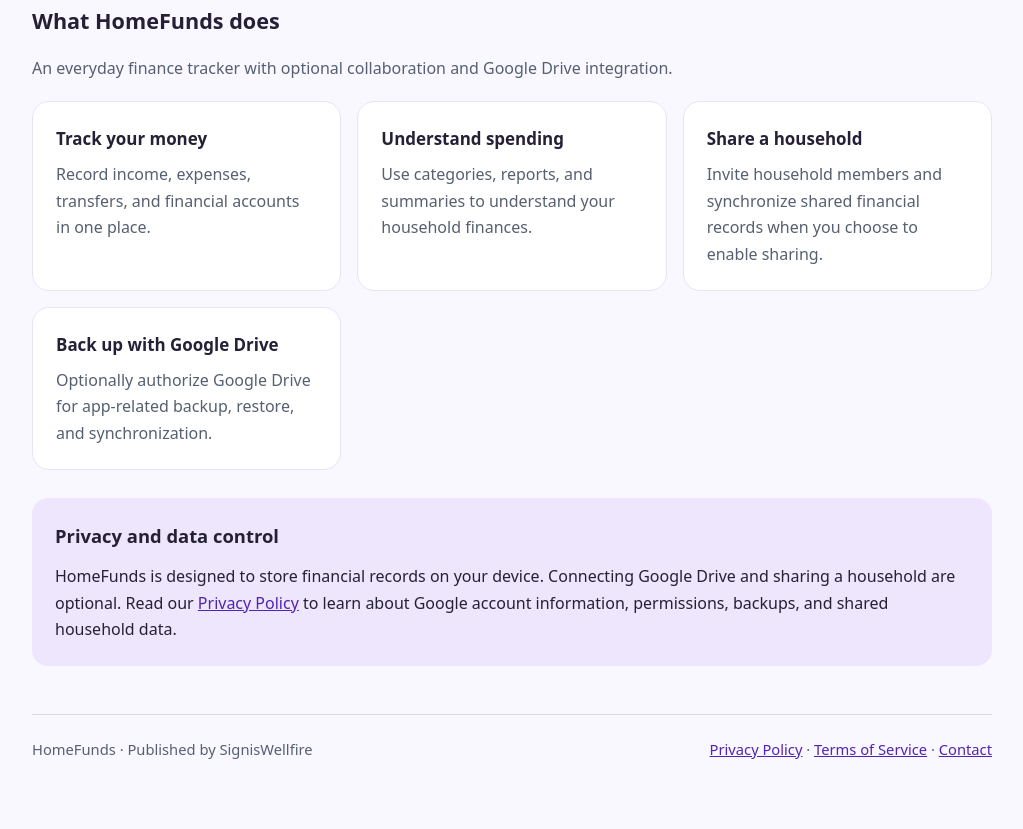
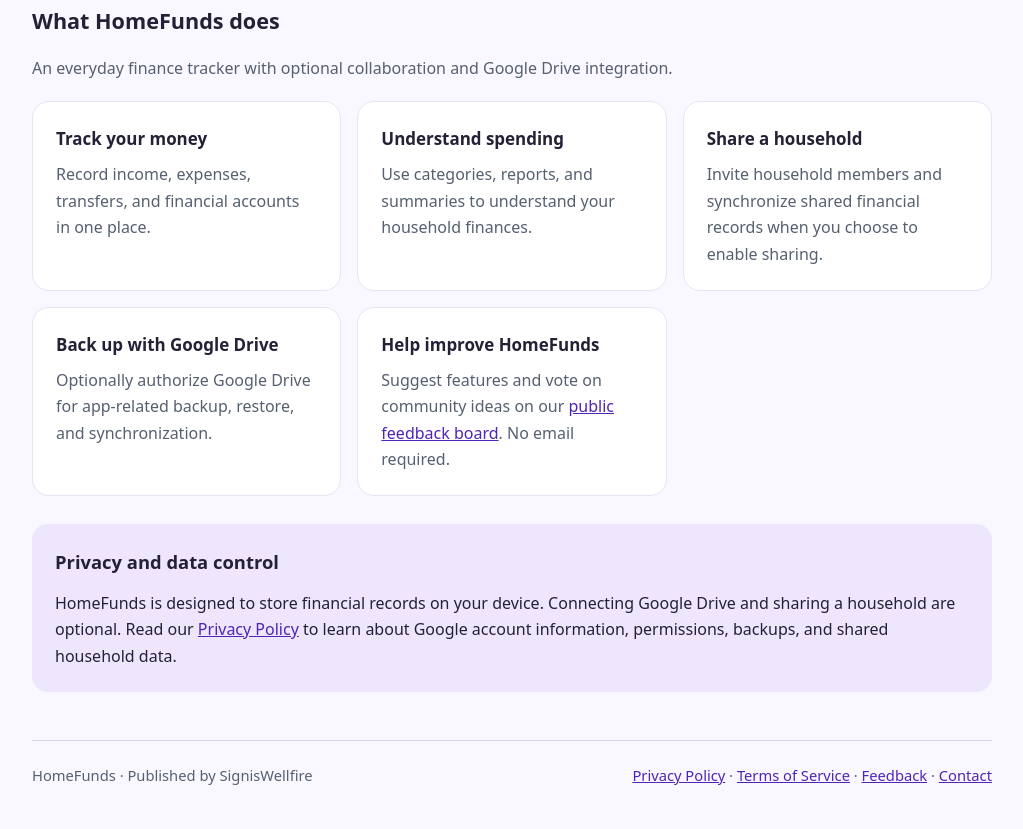
Before and after one commit to signiswellfire-cmd/homefunds-privacy-policy, a plain HTML site: page home.html in a window 1280 px wide. Shown: the part 553-1382 px from the top of the page, without its empty margins (128-1151 px from the left). Before the commit the page ends 1356 px from the top, so only its background shows below. Drawn offline with Linux system fonts and the light colour scheme.

Commit message:
docs: link community feedback and disclose public posting in home.html

```diff
--- a/home.html
+++ b/home.html
@@ -40,6 +40,7 @@
     <nav aria-label="Main navigation">
       <a href="./">Privacy Policy</a>
       <a href="terms.html">Terms of Service</a>
+      <a href="feedback.html">Community Feedback</a>
     </nav>
   </header>
   <main>
@@ -56,6 +57,7 @@
         <div class="card"><h3>Understand spending</h3><p>Use categories, reports, and summaries to understand your household finances.</p></div>
         <div class="card"><h3>Share a household</h3><p>Invite household members and synchronize shared financial records when you choose to enable sharing.</p></div>
         <div class="card"><h3>Back up with Google Drive</h3><p>Optionally authorize Google Drive for app-related backup, restore, and synchronization.</p></div>
+        <div class="card"><h3>Help improve HomeFunds</h3><p>Suggest features and vote on community ideas on our <a href="feedback.html">public feedback board</a>. No email required.</p></div>
       </div>
     </section>
     <section class="note" aria-labelledby="privacy">
@@ -65,7 +67,7 @@
   </main>
   <footer>
     <span>HomeFunds · Published by SignisWellfire</span>
-    <span><a href="./">Privacy Policy</a> · <a href="terms.html">Terms of Service</a> · <a href="mailto:signiswellfire@gmail.com">Contact</a></span>
+    <span><a href="./">Privacy Policy</a> · <a href="terms.html">Terms of Service</a> · <a href="feedback.html">Feedback</a> · <a href="mailto:signiswellfire@gmail.com">Contact</a></span>
   </footer>
 </body>
 </html>
```
